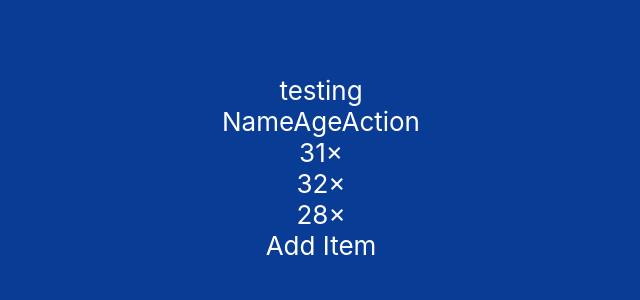
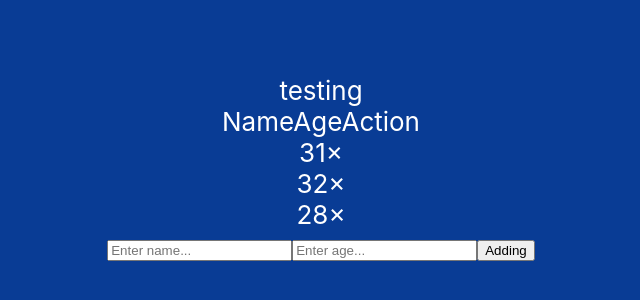
Before and after one commit to saidiii111/reactlist, a React (Create React App) app in the folder my-app/: page / in a window 1280 px wide. Shown: the part 232-532 px from the top of the page, without its empty margins (319-959 px from the left). Built offline with nearby package versions, Linux system fonts and the light colour scheme.

Commit message:
adding form to additems

```diff
--- a/my-app/src/components/addItems/addItems.js
+++ b/my-app/src/components/addItems/addItems.js
@@ -1,12 +1,26 @@
-import React from 'react'
-import './AddItems.css'
+import React from "react";
+import "./AddItems.css";
 
 class AddItems extends React.Component {
-    state = {  }
+  state = {};
   render() {
     return (
       <div>
-                Add Item
+        <form>
+          <input
+            type="text"
+            placeholder="Enter name..."
+            id="name"
+            onChange={this.handleChange}
+          />
+          <input
+            type="number"
+            placeholder="Enter age..."
+            id="age"
+            onChange={this.handleChange}
+          />
+          <input type="submit" value="Adding" />
+        </form>
       </div>
     );
   }
```
Lines whose indentation alone changed are shown as unchanged.
